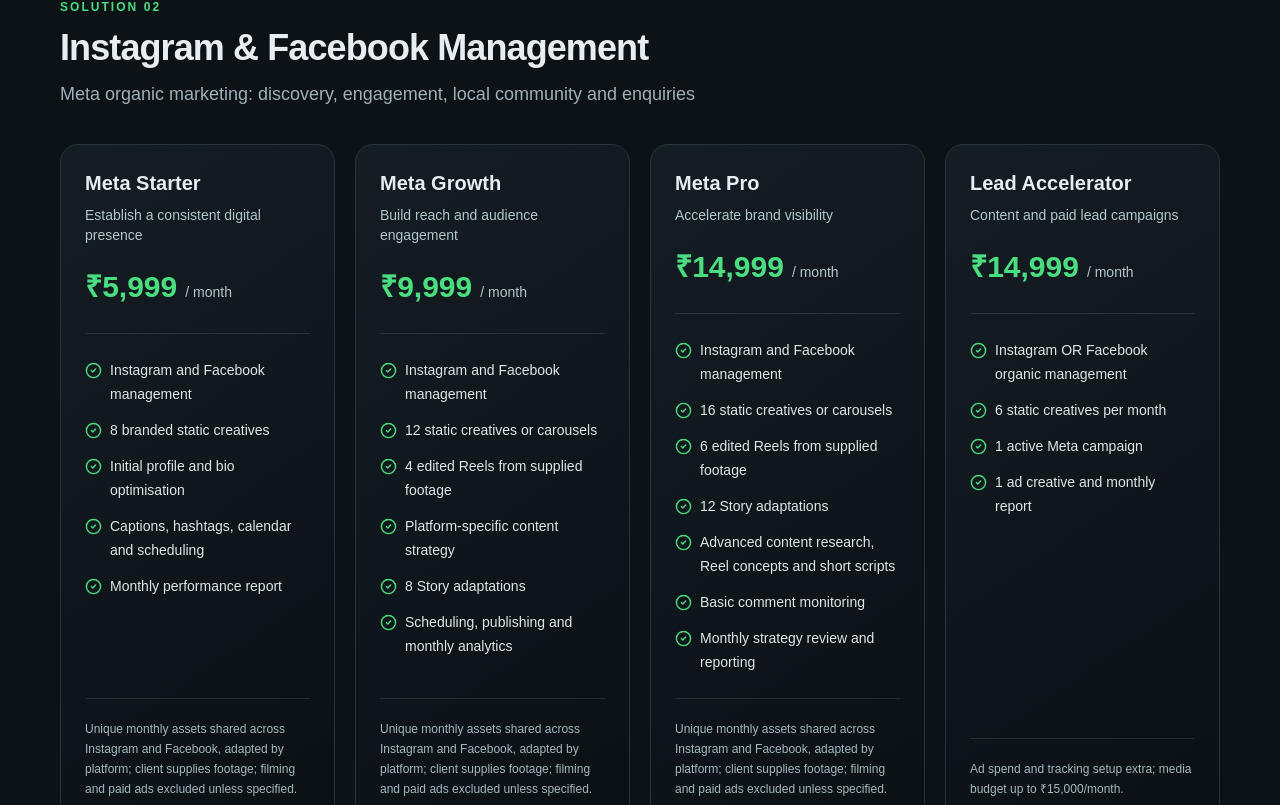
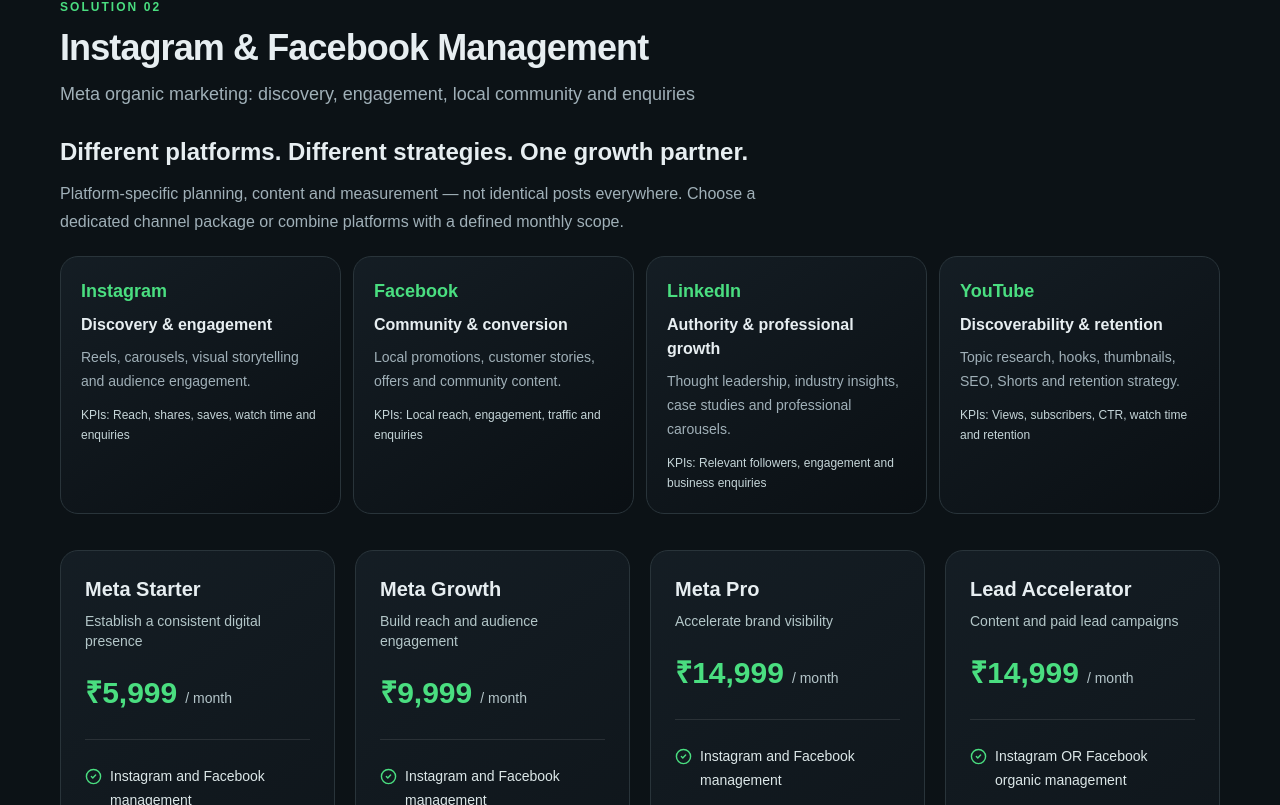
Before and after one commit to manishsirgg/infinitygrowthtech, a Next.js app: page /packages in a window 1280 px wide. Shown: the part 3415-4220 px from the top of the page. Built offline with nearby package versions, Linux system fonts and the light colour scheme.

Commit message:
Add platform-specific strategy and clarify content quantities

```diff
--- a/src/app/packages/page.tsx
+++ b/src/app/packages/page.tsx
@@ -6,11 +6,18 @@ import { site } from '@/lib/site';
 
 export const metadata: Metadata = {
   title: 'Service Packages & Pricing 2027',
-  description: 'Explore transparent packages for social media, video, YouTube, Google and Meta Ads, SEO, websites, e-commerce, custom web applications, SaaS, maintenance, Amazon and Flipkart seller services, WhatsApp, email, CRM, AI and branding across India.',
+  description: 'Explore transparent packages for Instagram, Facebook, LinkedIn, YouTube, content production, Google, Meta and LinkedIn Ads, SEO, websites, e-commerce, custom web applications, SaaS, maintenance, Amazon and Flipkart seller services, WhatsApp, email, CRM, AI and branding across India.',
   alternates: { canonical: '/packages' },
 };
 
 const industries = ['Food & Hospitality', 'Retail & E-commerce', 'Education & Training', 'Real Estate', 'Healthcare & Wellness', 'Professional Services', 'Manufacturing & Industrial', 'Travel & Tourism', 'Beauty & Lifestyle', 'Technology & SaaS', 'Personal Brands', 'Local Businesses', 'Logistics & Distribution', 'B2B Enterprises', 'Startups & Emerging Brands'];
+
+const platformStrategies = [
+  { name: 'Instagram', focus: 'Discovery & engagement', detail: 'Reels, carousels, visual storytelling and audience engagement.', metrics: 'Reach, shares, saves, watch time and enquiries' },
+  { name: 'Facebook', focus: 'Community & conversion', detail: 'Local promotions, customer stories, offers and community content.', metrics: 'Local reach, engagement, traffic and enquiries' },
+  { name: 'LinkedIn', focus: 'Authority & professional growth', detail: 'Thought leadership, industry insights, case studies and professional carousels.', metrics: 'Relevant followers, engagement and business enquiries' },
+  { name: 'YouTube', focus: 'Discoverability & retention', detail: 'Topic research, hooks, thumbnails, SEO, Shorts and retention strategy.', metrics: 'Views, subscribers, CTR, watch time and retention' },
+];
 
 const slugify = (text: string) => encodeURIComponent(text);
 
@@ -40,6 +47,18 @@ export default function PackagesPage() {
         <div className="mt-3 flex flex-col justify-between gap-5 md:flex-row md:items-end">
           <div><h2 className="text-3xl font-extrabold tracking-tight md:text-4xl">{group.title}</h2><p className="muted mt-3 text-lg">{group.subtitle}</p></div>
         </div>
+        {group.id==='social-media' && <div className="mt-7">
+          <h3 className="text-2xl font-bold">Different platforms. Different strategies. One growth partner.</h3>
+          <p className="muted mt-3 max-w-3xl leading-7">Platform-specific planning, content and measurement — not identical posts everywhere. Choose a dedicated channel package or combine platforms with a defined monthly scope.</p>
+          <div className="mt-5 grid gap-3 sm:grid-cols-2 xl:grid-cols-4">
+            {platformStrategies.map(platform => <article key={platform.name} className="panel p-5">
+              <p className="text-lg font-bold text-[#4ade80]">{platform.name}</p>
+              <h4 className="mt-2 font-semibold">{platform.focus}</h4>
+              <p className="muted mt-2 text-sm leading-6">{platform.detail}</p>
+              <p className="mt-3 text-xs leading-5 text-[#c5d5d8]">KPIs: {platform.metrics}</p>
+            </article>)}
+          </div>
+        </div>}
         <div className="mt-9 grid gap-5 md:grid-cols-2 xl:grid-cols-4">
           {group.packages.map((pkg) => <article key={pkg.title} className="panel flex min-w-0 flex-col p-6">
             <div className="flex-1">
@@ -97,7 +116,7 @@ export default function PackagesPage() {
         <div className="mt-7 grid gap-5 text-sm leading-7 text-[#c5d5d8] md:grid-cols-2 lg:grid-cols-3">
           <p>Fixed prices cover the stated standard scope; prices marked + are starting estimates. International, multi-location and customised engagements are quoted separately based on scope and support needs. All fees exclude applicable GST.</p>
           <p>Advertising spend, marketplace fees, hosting, messaging, software and AI usage are charged separately.</p>
-          <p>Client-supplied materials are assumed unless production is contracted. One consolidated revision round is included unless stated otherwise.</p>
+          <p>Client-supplied materials are assumed unless production is contracted. Content quantities are monthly totals, not per platform, unless stated otherwise. One consolidated revision round is included unless stated otherwise.</p>
           <p>Development projects require an agreed written scope. Standard websites: 50% advance and 50% before handover. Larger commerce and software projects: proposed 40/30/20/10 milestone payments, confirmed in the agreement.</p>
           <p>Development fees exclude domain, hosting, premium software, payment gateway fees, copywriting and photography unless included. Post-launch bug support covers agreed functionality only; ongoing care and new features are separate. Commerce and custom project revisions and support are agreed in writing.</p>
           <p>Monthly work is billed in advance; initial engagement and renewal terms are agreed in writing.</p>
```
